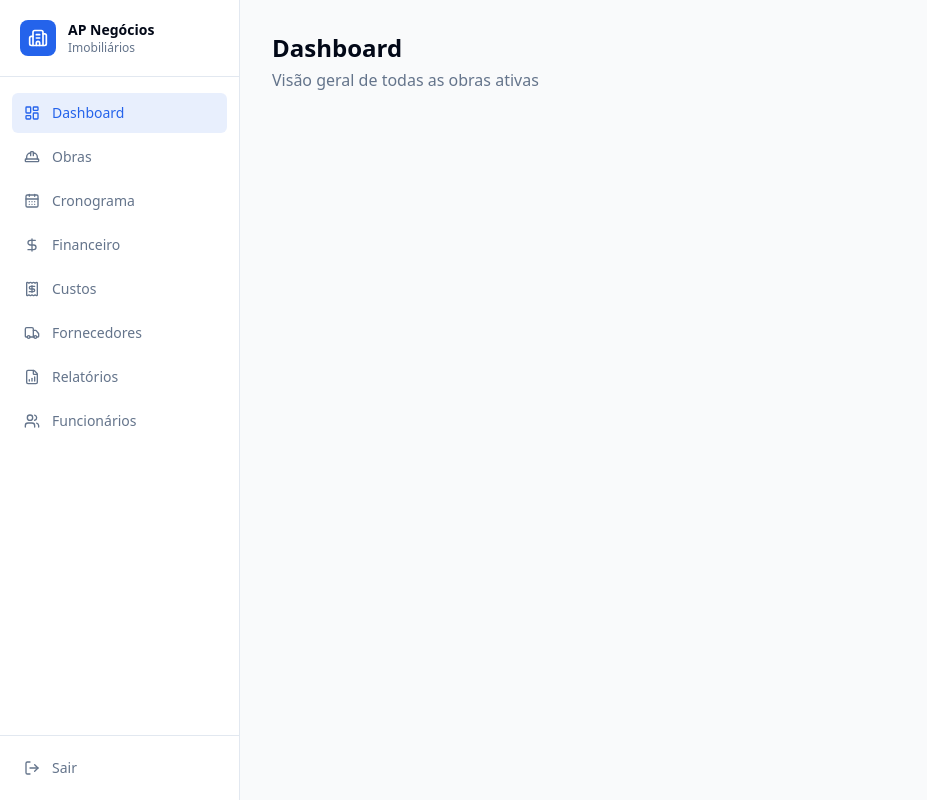
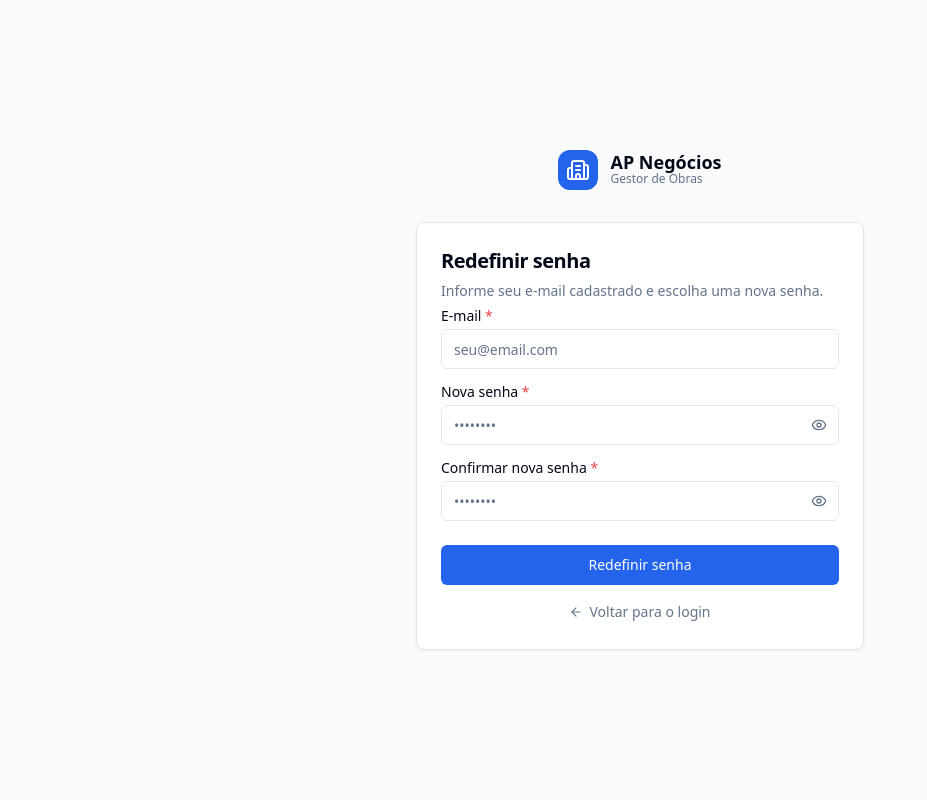
Before and after one commit to DaviRodriFv/gestor-obras-app, a React (Vite) app in the folder gestor-obras-app/: page /redefinir-senha in a window 1280 px wide. Before the commit this address led to /dashboard. Shown: the whole page, without its empty margins (0-927 px from the left). Built offline with nearby package versions, Linux system fonts and the light colour scheme; sample sign-in values are in the browser's storage.

Commit message:
feat: reset de senha

```diff
--- a/gestor-obras-app/src/pages/Login/Login.jsx
+++ b/gestor-obras-app/src/pages/Login/Login.jsx
@@ -1,5 +1,5 @@
 import { useState } from "react";
-import { useNavigate } from "react-router-dom";
+import { useNavigate, Link } from "react-router-dom";
 import { Building2, Eye, EyeOff } from "lucide-react";
 import { Button } from "../../components/ui/button";
 import { Input } from "../../components/ui/input";
@@ -94,6 +94,15 @@ export default function Login() {
               <Button type="submit" className="w-full mt-2" disabled={loading}>
                 {loading ? "Entrando..." : "Entrar"}
               </Button>
+
+              <div className="text-center">
+                <Link
+                  to="/redefinir-senha"
+                  className="text-sm text-muted-foreground hover:text-foreground transition-colors"
+                >
+                  Esqueci minha senha
+                </Link>
+              </div>
             </form>
           </CardContent>
         </Card>
--- a/gestor-obras-app/src/pages/Placeholder/Placeholder.jsx
+++ b/gestor-obras-app/src/pages/Placeholder/Placeholder.jsx
@@ -2,7 +2,7 @@ export default function Placeholder({ title }) {
   return (
     <div className="p-8">
       <h1 className="text-2xl font-bold text-foreground">{title}</h1>
-      <p className="text-muted-foreground mt-1">Em breve...</p>
+      <p className="text-muted-foreground mt-1"></p>
     </div>
   );
 }
--- /dev/null
+++ b/gestor-obras-app/src/pages/RedefinirSenha/RedefinirSenha.jsx
@@ -0,0 +1,220 @@
+import { useState } from "react";
+import { useNavigate } from "react-router-dom";
+import { Building2, Eye, EyeOff, ArrowLeft, CheckCircle2 } from "lucide-react";
+import { Button } from "../../components/ui/button";
+import { Input } from "../../components/ui/input";
+import { Label } from "../../components/ui/label";
+import {
+  Card,
+  CardContent,
+  CardHeader,
+  CardTitle,
+  CardDescription,
+} from "../../components/ui/card";
+import { authService } from "../../services/authService";
+
+function validate(form) {
+  const errors = {};
+  if (!/^[^\s@]+@[^\s@]+\.[^\s@]+$/.test(form.email.trim())) {
+    errors.email = "Informe um e-mail válido.";
+  }
+  if (form.novaSenha.length < 6) {
+    errors.novaSenha = "A nova senha deve ter no mínimo 6 caracteres.";
+  }
+  if (form.novaSenha !== form.confirmarSenha) {
+    errors.confirmarSenha = "As senhas não coincidem.";
+  }
+  return errors;
+}
+
+export default function RedefinirSenha() {
+  const navigate = useNavigate();
+  const [form, setForm] = useState({
+    email: "",
+    novaSenha: "",
+    confirmarSenha: "",
+  });
+  const [showNovaSenha, setShowNovaSenha] = useState(false);
+  const [showConfirmar, setShowConfirmar] = useState(false);
+  const [errors, setErrors] = useState({});
+  const [apiError, setApiError] = useState("");
+  const [loading, setLoading] = useState(false);
+  const [sucesso, setSucesso] = useState(false);
+
+  function setField(field, value) {
+    setForm((f) => ({ ...f, [field]: value }));
+    setErrors((e) => ({ ...e, [field]: undefined }));
+    setApiError("");
+  }
+
+  async function handleSubmit(e) {
+    e.preventDefault();
+    const errs = validate(form);
+    if (Object.keys(errs).length > 0) {
+      setErrors(errs);
+      return;
+    }
+    setLoading(true);
+    setApiError("");
+    try {
+      await authService.redefinirSenha(form.email.trim(), form.novaSenha);
+      setSucesso(true);
+      setTimeout(() => navigate("/login"), 3000);
+    } catch (err) {
+      const msg = err?.response?.data?.message;
+      if (err?.response?.status === 404) {
+        setApiError("Nenhuma conta encontrada com este e-mail.");
+      } else {
+        setApiError(msg ?? "Erro ao redefinir senha. Tente novamente.");
+      }
+    } finally {
+      setLoading(false);
+    }
+  }
+
+  return (
+    <div className="min-h-screen bg-gray-50 flex items-center justify-center p-4">
+      <div className="w-full max-w-md">
+        <div className="flex justify-center mb-8">
+          <div className="flex items-center gap-3">
+            <div className="w-10 h-10 rounded-xl bg-primary flex items-center justify-center">
+              <Building2 className="w-6 h-6 text-white" />
+            </div>
+            <div>
+              <p className="text-lg font-bold text-foreground leading-none">
+                AP Negócios
+              </p>
+              <p className="text-xs text-muted-foreground">Gestor de Obras</p>
+            </div>
+          </div>
+        </div>
+
+        <Card>
+          <CardHeader className="pb-2">
+            <CardTitle className="text-xl">Redefinir senha</CardTitle>
+            <CardDescription>
+              Informe seu e-mail cadastrado e escolha uma nova senha.
+            </CardDescription>
+          </CardHeader>
+          <CardContent>
+            {sucesso ? (
+              <div className="flex flex-col items-center gap-3 py-4 text-center">
+                <CheckCircle2 className="w-12 h-12 text-green-500" />
+                <p className="font-medium text-foreground">
+                  Senha redefinida com sucesso!
+                </p>
+                <p className="text-sm text-muted-foreground">
+                  Redirecionando para o login...
+                </p>
+              </div>
+            ) : (
+              <form onSubmit={handleSubmit} className="flex flex-col gap-4">
+                <div className="flex flex-col gap-1.5">
+                  <Label htmlFor="email">
+                    E-mail <span className="text-destructive">*</span>
+                  </Label>
+                  <Input
+                    id="email"
+                    type="email"
+                    placeholder="seu@email.com"
+                    value={form.email}
+                    onChange={(e) => setField("email", e.target.value)}
+                  />
+                  {errors.email && (
+                    <p className="text-xs text-destructive">{errors.email}</p>
+                  )}
+                </div>
+
+                <div className="flex flex-col gap-1.5">
+                  <Label htmlFor="novaSenha">
+                    Nova senha <span className="text-destructive">*</span>
+                  </Label>
+                  <div className="relative">
+                    <Input
+                      id="novaSenha"
+                      type={showNovaSenha ? "text" : "password"}
+                      placeholder="••••••••"
+                      value={form.novaSenha}
+                      onChange={(e) => setField("novaSenha", e.target.value)}
+                      className="pr-10"
+                    />
+                    <button
+                      type="button"
+                      onClick={() => setShowNovaSenha(!showNovaSenha)}
+                      className="absolute right-3 top-1/2 -translate-y-1/2 text-muted-foreground hover:text-foreground"
+                    >
+                      {showNovaSenha ? (
+                        <EyeOff className="w-4 h-4" />
+                      ) : (
+                        <Eye className="w-4 h-4" />
+                      )}
+                    </button>
+                  </div>
+                  {errors.novaSenha && (
+                    <p className="text-xs text-destructive">
+                      {errors.novaSenha}
+                    </p>
+                  )}
+                </div>
+
+                <div className="flex flex-col gap-1.5">
+                  <Label htmlFor="confirmarSenha">
+                    Confirmar nova senha{" "}
+                    <span className="text-destructive">*</span>
+                  </Label>
+                  <div className="relative">
+                    <Input
+                      id="confirmarSenha"
+                      type={showConfirmar ? "text" : "password"}
+                      placeholder="••••••••"
+                      value={form.confirmarSenha}
+                      onChange={(e) =>
+                        setField("confirmarSenha", e.target.value)
+                      }
+                      className="pr-10"
+                    />
+                    <button
+                      type="button"
+                      onClick={() => setShowConfirmar(!showConfirmar)}
+                      className="absolute right-3 top-1/2 -translate-y-1/2 text-muted-foreground hover:text-foreground"
+                    >
+                      {showConfirmar ? (
+                        <EyeOff className="w-4 h-4" />
+                      ) : (
+                        <Eye className="w-4 h-4" />
+                      )}
+                    </button>
+                  </div>
+                  {errors.confirmarSenha && (
+                    <p className="text-xs text-destructive">
+                      {errors.confirmarSenha}
+                    </p>
+                  )}
+                </div>
+
+                {apiError && (
+                  <p className="text-sm text-destructive">{apiError}</p>
+                )}
+
+                <Button type="submit" className="w-full mt-2" disabled={loading}>
+                  {loading ? "Redefinindo..." : "Redefinir senha"}
+                </Button>
+              </form>
+            )}
+
+            <div className="mt-4 text-center">
+              <button
+                type="button"
+                onClick={() => navigate("/login")}
+                className="inline-flex items-center gap-1.5 text-sm text-muted-foreground hover:text-foreground transition-colors"
+              >
+                <ArrowLeft className="w-3.5 h-3.5" />
+                Voltar para o login
+              </button>
+            </div>
+          </CardContent>
+        </Card>
+      </div>
+    </div>
+  );
+}
--- a/gestor-obras-app/src/routes/AppRoutes.jsx
+++ b/gestor-obras-app/src/routes/AppRoutes.jsx
@@ -1,6 +1,7 @@
 import { Routes, Route, Navigate } from "react-router-dom";
 import Layout from "../components/layout/Layout";
 import Login from "../pages/Login/Login";
+import RedefinirSenha from "../pages/RedefinirSenha/RedefinirSenha";
 import Dashboard from "../pages/Dashboard/Dashboard";
 import Funcionarios from "../pages/Funcionarios/Funcionarios";
 import Placeholder from "../pages/Placeholder/Placeholder";
@@ -10,6 +11,7 @@ export default function AppRoutes() {
   return (
     <Routes>
       <Route path="/login" element={<Login />} />
+      <Route path="/redefinir-senha" element={<RedefinirSenha />} />
       <Route path="/" element={<Layout />}>
         <Route index element={<Navigate to="/dashboard" replace />} />
         <Route path="dashboard" element={<Dashboard />} />
--- a/gestor-obras-app/src/services/authService.js
+++ b/gestor-obras-app/src/services/authService.js
@@ -12,6 +12,14 @@ export const authService = {
     localStorage.removeItem("user");
   },
 
+  redefinirSenha: async (email, novaSenha) => {
+    const { data } = await api.post("/api/auth/redefinir-senha", {
+      email,
+      novaSenha,
+    });
+    return data;
+  },
+
   getUser: () => {
     const user = localStorage.getItem("user");
     return user ? JSON.parse(user) : null;
```
